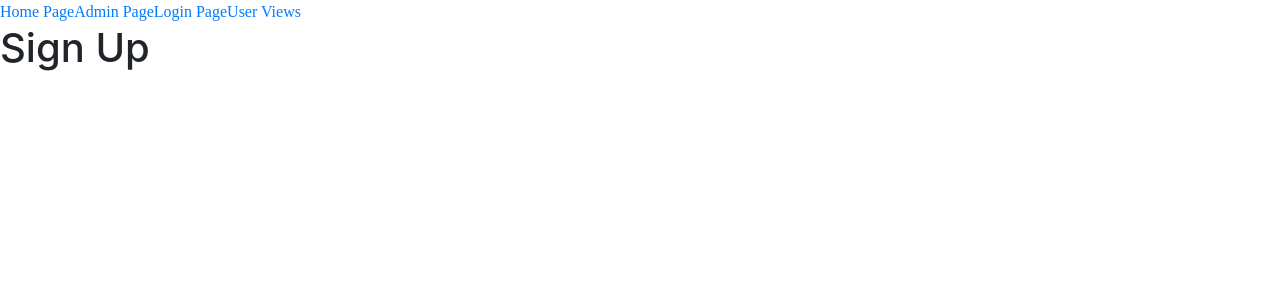
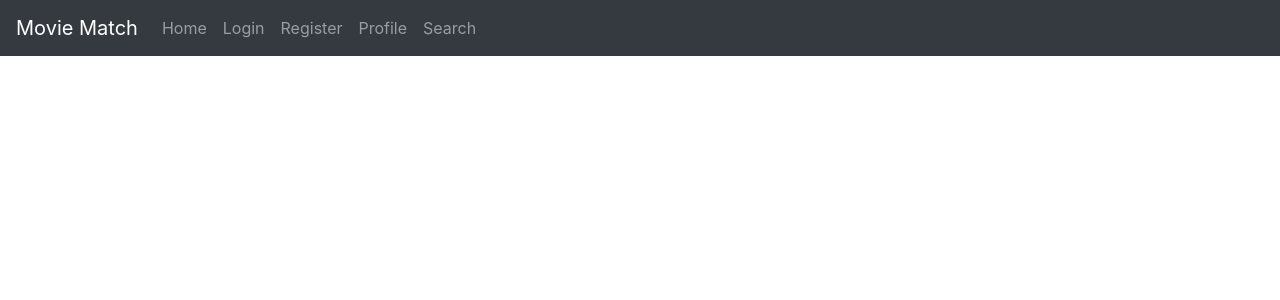
Before and after one commit to zhuje/CS5610-Fall20-Final-Project, a React (Create React App) app: page /signup in a window 1280 px wide. Shown: the top 300 px of the page. Built offline with nearby package versions, Linux system fonts and the light colour scheme.

Commit message:
merge w/search, updated signup page

```diff
--- a/src/App.js
+++ b/src/App.js
@@ -5,9 +5,9 @@ import Admin from "./Admin";
 import Home from "./Home";
 import PrivateRoute from "./PrivateRoute";
 import {AuthContext} from "./auth";
-import Login from "./Login";
+import Login from "./components/Login";
 import {Nav} from "react-bootstrap";
-import Signup from "./SignUp";
+import Signup from "./components/SignUp";
 import UserManager from "./components/UserManager"
 
 
--- a/src/components/AuthForms.js
+++ b/src/components/AuthForms.js
@@ -1,5 +1,8 @@
 import styled from 'styled-components';
 
+/*
+Style component for authorization forms, login, signup
+ */
 const Card = styled.div`
   box-sizing: border-box;
   max-width: 410px;
--- a/src/Login.js
+++ b/src/components/Login.js
@@ -1,13 +1,10 @@
-import React, {useState} from "react";
-import {Link, Redirect} from 'react-router-dom';
-import logoImg from "./img/logo.jpg";
-import {Card, Logo, Form, Input, Button, Error} from './components/AuthForms';
-import {useAuth} from "./auth";
+import React, { useState } from "react";
+import { Link, Redirect } from "react-router-dom";
+
+import logoImg from "../img/logo.jpg";
+import { Card, Logo, Form, Input, Button, Error } from "./AuthForms";
+import { useAuth } from "../auth.js";
 import {AxiosInstance as axios} from "axios";
-
-
-//update as child of parent "Users" component
-//double check bootstrap installed
 
 function Login(props) {
     const [isLoggedIn, setLoggedIn] = useState(false);
@@ -15,7 +12,7 @@ function Login(props) {
     const [userName, setUserName] = useState("");
     const [password, setPassword] = useState("");
     const { setAuthTokens } = useAuth();
-    // let  referer = props.location.state.referer || '/';
+    const referer = props.location.state.referer || '/';
 
     function postLogin() {
         axios.post("https://www.somePlace.com/auth/login", {
@@ -34,9 +31,7 @@ function Login(props) {
     }
 
     if (isLoggedIn) {
-        return <Redirect to={"/"}/>;
-
-        // return <Redirect to={referer}/>;
+        return <Redirect to={referer} />;
     }
 
     return (
@@ -66,8 +61,8 @@ function Login(props) {
         </Card>
     );
 }
-export default Login
 
+export default Login;
 //
 // const Login = () => {
 //     return (
--- a/src/components/ManagerComponent.js
+++ b/src/components/ManagerComponent.js
@@ -1,7 +1,7 @@
 import React from "react";
 import {BrowserRouter, Route, Link} from "react-router-dom";
 // import Login from "./Login";
-// import Register from "./Register";
+ import SignUp from "./SignUp";
 // import Profile from "./Profile";
 // import CourseListComponent from "./CourseListComponent";
 // import CourseEditorComponent from "./CourseEditorComponent";
@@ -15,6 +15,7 @@ import Button from "react-bootstrap/Button";
 import Form from 'react-bootstrap/Form'
 import FormControl from 'react-bootstrap/FormControl'
 import HomeComponent from "./HomeComponent";
+import Login from "./Login";
 
 export class ManagerComponent extends React.Component {
     state = {
@@ -55,7 +56,8 @@ export class ManagerComponent extends React.Component {
                     {/*<Route path="/profile" exact component={Profile}/>*/}
 
                     <Route path={"/home"} exact component={HomeComponent}/>
-
+                    <Route path="/login" exact component={Login}/>
+                    <Route path={"/register"} exact component={SignUp} Register />
                     <Route path={"/search"} exact component={SearchComponent}/>
                     <Route path={"/searchByID/:movieID"}
                            exact component={SearchByIDComponent} />
--- a/src/SignUp.js
+++ b/src/components/SignUp.js
@@ -5,8 +5,9 @@
 
 import React from "react";
 import { Link } from 'react-router-dom';
-import logoImg from "./img/logo.jpg";
-import { Card, Logo, Form, Input, Button } from './components/AuthForms';
+import logoImg from "../img/logo.jpg";
+import popcornUnsplash from "../img/popcornUnsplash.jpg"
+import { Card, Logo, Form, Input, Button } from './AuthForms';
 
 function Signup() {
 
@@ -30,12 +31,10 @@ function Signup() {
     //     this.setState({password:e.target.value})
     // }
 
-    return(
-        <h1>Sign Up </h1>
-    )
     return (
+        // <h1>Sign Up </h1>
         <Card>
-            <Logo src={logoImg} />
+            <Logo src={popcornUnsplash} />
             <Form >
                 <Input type="email" placeholder="email" />
                 <Input type="password" placeholder="password" />
--- a/src/index.js
+++ b/src/index.js
@@ -1,17 +1,20 @@
 import React from 'react';
 import ReactDOM from 'react-dom';
-import {BrowserRouter, Route, Link} from "react-router-dom";
 import './index.css';
-import App from './App';
 import * as serviceWorker from './serviceWorker';
-import LoggedInComponent from "./components/LoggedInComponent"
+import {ManagerComponent} from "./components/ManagerComponent";
+import searchReducer from "./reducer/searchReducer";
+import {combineReducers, createStore} from "redux";
+import {Provider} from "react-redux";
 
+const reducers = combineReducers({ searchReducer })
+const store = createStore(reducers)
 
 ReactDOM.render(
-  <BrowserRouter>
-    <App />
-  </BrowserRouter>,
-  document.getElementById('root')
+    <Provider store={store}>
+        <ManagerComponent />
+    </Provider>,
+    document.getElementById('root')
 );
 
 // If you want your app to work offline and load faster, you can change
```
Also changed, not shown: src/img/popcornUnsplash.jpg (added).
